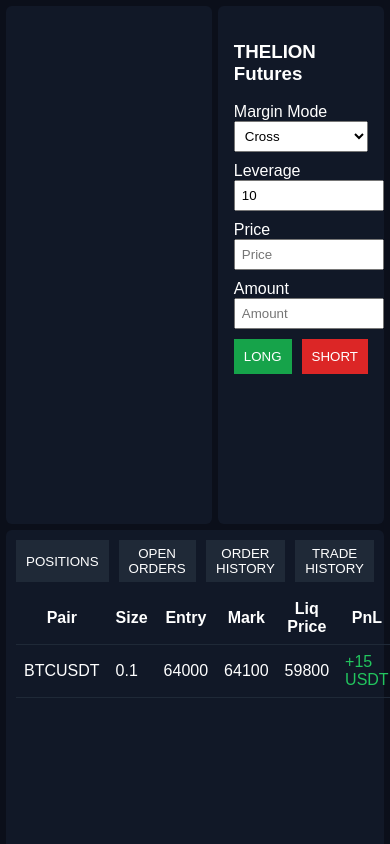
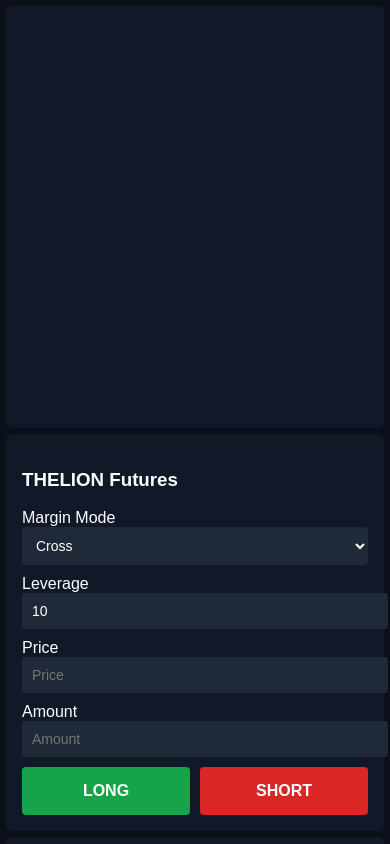
Before and after one commit to BlesUstetu/THELION-Futures, a React (Vite) app: page / in a window 390 px wide. Shown: the top 844 px of the page. Built offline with nearby package versions, Linux system fonts and the light colour scheme.

Commit message:
Update styles.css

```diff
--- a/src/styles.css
+++ b/src/styles.css
@@ -4,6 +4,8 @@ font-family:Arial;
 background:#0b0f1a;
 color:white;
 }
+
+/* DESKTOP LAYOUT */
 
 .terminal{
 
@@ -15,10 +17,11 @@ grid-template-rows:1fr 320px;
 height:100vh;
 
 gap:6px;
-
 padding:6px;
 
 }
+
+/* CHART */
 
 .chart{
 background:#111827;
@@ -26,27 +29,41 @@ border-radius:6px;
 overflow:hidden;
 }
 
+/* ORDER PANEL */
+
 .order{
 background:#111827;
 padding:16px;
 border-radius:6px;
 }
 
+/* BOTTOM PANEL */
+
 .bottom{
 grid-column:1/3;
 background:#111827;
 padding:10px;
 border-radius:6px;
+overflow-x:auto;
 }
+
+/* ORDER FORM */
 
 .order-panel input,
 .order-panel select{
 
 width:100%;
 margin-bottom:10px;
-padding:6px;
+padding:10px;
+font-size:14px;
+background:#1f2937;
+color:white;
+border:none;
+border-radius:4px;
 
 }
+
+/* BUTTONS */
 
 .order-buttons{
 display:flex;
@@ -56,42 +73,118 @@ gap:10px;
 .long{
 background:#16a34a;
 flex:1;
-padding:10px;
+padding:14px;
 border:none;
 color:white;
+font-weight:bold;
+border-radius:4px;
 }
 
 .short{
 background:#dc2626;
 flex:1;
-padding:10px;
+padding:14px;
 border:none;
 color:white;
+font-weight:bold;
+border-radius:4px;
 }
+
+/* TABLE */
 
 table{
 width:100%;
 border-collapse:collapse;
+min-width:600px;
 }
 
 th,td{
 padding:8px;
 border-bottom:1px solid #1f2937;
+text-align:left;
 }
+
+/* TABS */
 
 .tab-menu{
 display:flex;
 gap:10px;
 margin-bottom:10px;
+overflow-x:auto;
+white-space:nowrap;
 }
 
 .tab-menu button{
 background:#1f2937;
 border:none;
 color:white;
-padding:6px 10px;
+padding:8px 12px;
+border-radius:4px;
 }
 
 .profit{
 color:#22c55e;
 }
+
+/* ---------------- */
+/* MOBILE LAYOUT */
+/* ---------------- */
+
+@media (max-width:768px){
+
+.terminal{
+
+grid-template-columns:1fr;
+
+grid-template-rows:
+50vh
+auto
+260px;
+
+}
+
+/* chart height mobile */
+
+.chart{
+
+height:50vh;
+
+}
+
+/* order panel mobile */
+
+.order{
+
+padding:16px;
+
+}
+
+/* bottom tabs */
+
+.bottom{
+
+grid-column:auto;
+
+overflow-x:auto;
+
+}
+
+/* bigger buttons */
+
+.long,
+.short{
+
+height:48px;
+font-size:16px;
+
+}
+
+/* tables scroll */
+
+table{
+
+min-width:700px;
+
+}
+
+}
```
